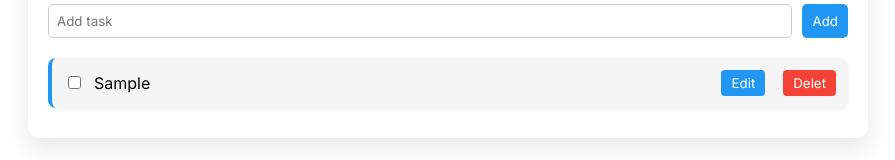
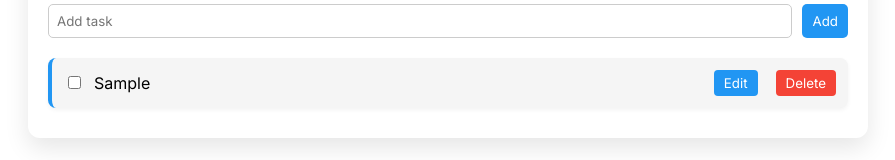
Before and after one commit to Ishveer-Singh/task-manager, a React (Vite) app: page / in a window 1280 px wide. Both pictures are taken after typing "Sample" into the empty fields and a click on the button "Add". Shown: the part 233-393 px from the top of the page, without its empty margins (192-1087 px from the left). Built offline with nearby package versions, Linux system fonts and the light colour scheme.

Commit message:
css update

```diff
--- a/src/components/TaskItem.jsx
+++ b/src/components/TaskItem.jsx
@@ -16,7 +16,7 @@
                 setEditingId(task.id)
             }}>Edit</button>
 
-            <button className="delete-btn" onClick={() => handledelet(task.id)}>Delet</button>
+            <button className="delete-btn" onClick={() => handledelet(task.id)}>Delete</button>
 
 
 
```
Also changed, not shown: 1 other file (tests, documents, lock files or other folders).
